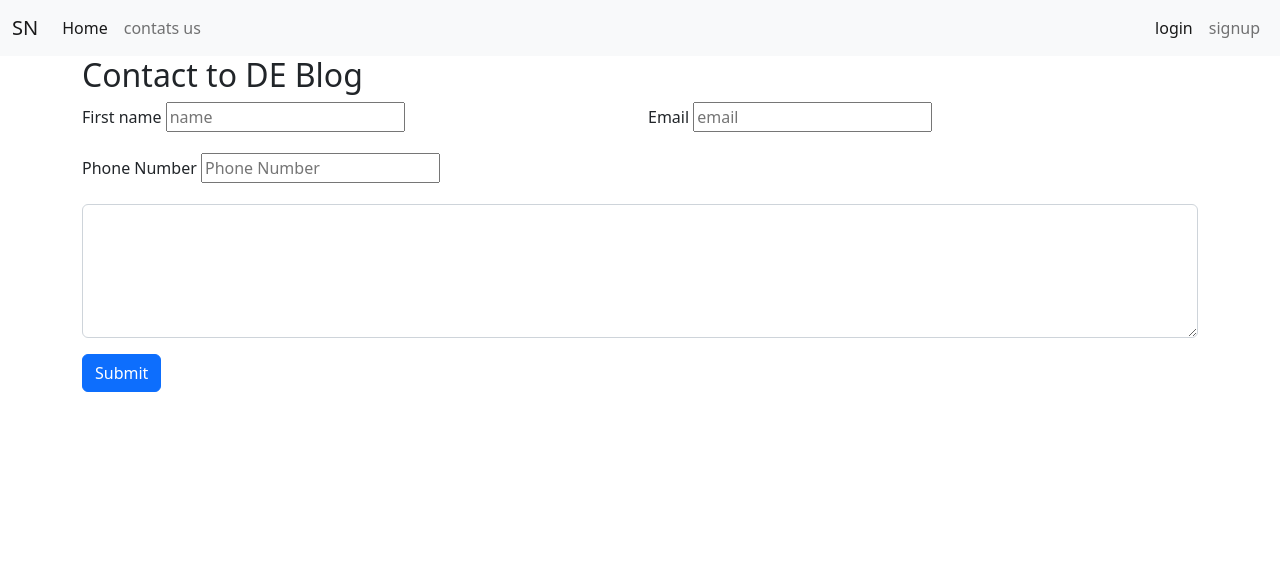
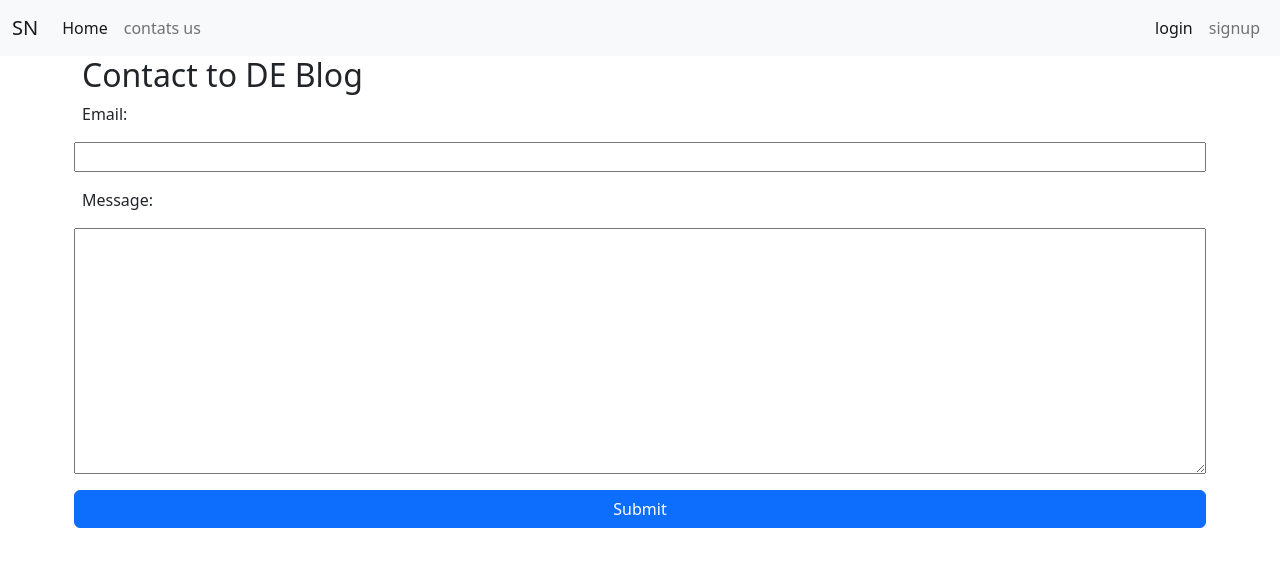
Before and after one commit to Nikhilcs36/Django_Article, a Django app: page /contact_us/ in a window 1280 px wide. Shown: the top 567 px of the page. Run offline with Django 4.2, Linux system fonts and the light colour scheme.

Commit message:
Form in django | Django | Python

```diff
--- /dev/null
+++ b/main/forms.py
@@ -0,0 +1,9 @@
+from django import forms
+from .models import Contact
+
+class ContactForm(forms.ModelForm):
+    class Meta:
+        model = Contact
+        # fields = "__all__"
+        fields = ("name","email","message")
+        exclude =('name',)
--- a/main/views.py
+++ b/main/views.py
@@ -1,6 +1,7 @@
 from django.shortcuts import render, redirect
 from django.http import HttpResponse
 from .models import Blog, BlogComment, Contact
+from .forms import ContactForm
 
 def blog_home(request):
     all_blogs = Blog.objects.all()
@@ -22,17 +23,26 @@ def profile(request):
     return render(request, 'profile.html')
 
 def contact_us(request):
+    #----- fetching data from html form-----------
+
+    # if request.method == "POST":
+    #     name = request.POST['name']
+    #     email = request.POST['email']
+    #     phone_number = request.POST['phone_number']
+    #     message = request.POST['message']
+
+    #     if len(name)<2 or len(email)<5 or len(phone_number)<9 or len(message)<2 :
+    #         return redirect('home')
+    #     else:
+    #         save_data = Contact(name=name,email=email,phone_number=phone_number,message=message)
+    #         save_data.save()
+    #         return redirect('contact_us')
+
+    form = ContactForm()
     if request.method == "POST":
-        name = request.POST['name']
-        email = request.POST['email']
-        phone_number = request.POST['phone_number']
-        message = request.POST['message']
-
-        if len(name)<2 or len(email)<5 or len(phone_number)<9 or len(message)<2 :
-            return redirect('home')
-        else:
-            save_data = Contact(name=name,email=email,phone_number=phone_number,message=message)
-            save_data.save()
-            return redirect('contact_us')
-
-    return render(request, 'contact_us.html')
+        form = ContactForm(request.POST)
+        if form.is_valid():
+            form.save()
+    else:
+        form = ContactForm()
+    return render(request, "contact_us.html", {"form": form})
--- a/templates/contact_us.html
+++ b/templates/contact_us.html
@@ -6,7 +6,7 @@
 <h2>Contact to DE Blog</h2>
 <form class="row g-3" method="post">
     {% csrf_token %}
-    <div class="col-md-6">
+    {% comment %} <div class="col-md-6">
         <label for="fname" class="form-label">First name</label>
         <input type="text" class="force-control" id="fname" placeholder="name" name="name">
         {{form.name}}
@@ -26,6 +26,8 @@
     </div>
     <div class="col-12">
         <button type="submit" class="btn btn-primary">Submit</button>
-    </div>
+    </div> {% endcomment %}
+    {{form.as_table}}
+    <button type="submit" class="btn btn-primary">Submit</button>
 </form>
 {% endblock content %}
```
